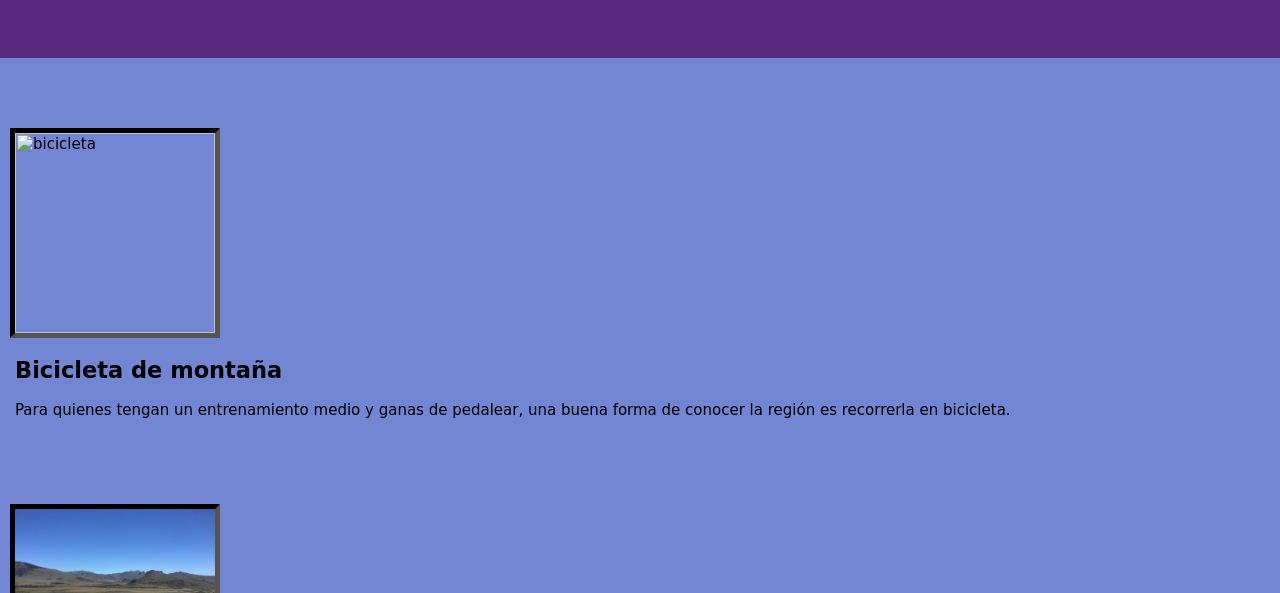
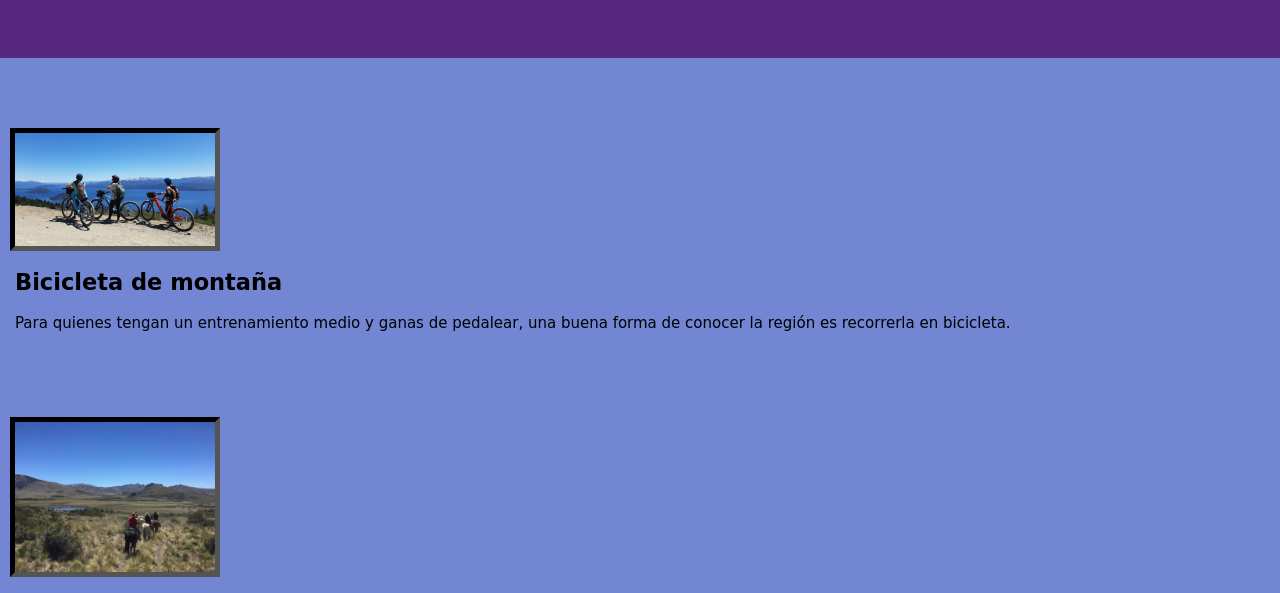
Before and after one commit to Javier-Garcia1/Proyecto, a plain HTML site: page pages/Actividades.html in a window 1280 px wide. Shown: the part 202-795 px from the top of the page. Drawn offline with Linux system fonts and the light colour scheme.

Commit message:
terminando

```diff
--- a/pages/Actividades.html
+++ b/pages/Actividades.html
@@ -31,7 +31,7 @@
     </header>
       <main class="mainactividades">
         <section>
-          <img class="imagenactividades" src="../img/bicicleta montaña.jpg" alt="bicicleta">
+          <img class="imagenactividades" src="../img/bicicleta-montaña.jpg" alt="bicicleta">
           <h2 class="textoactividades">Bicicleta de montaña</h2>
           <p class="textoactividades">Para quienes tengan un entrenamiento medio y ganas de pedalear, una buena forma de conocer la región es recorrerla en bicicleta.</p>
         </section>
```
Also changed, not shown: img/bicicleta-montaña.jpg (added).
